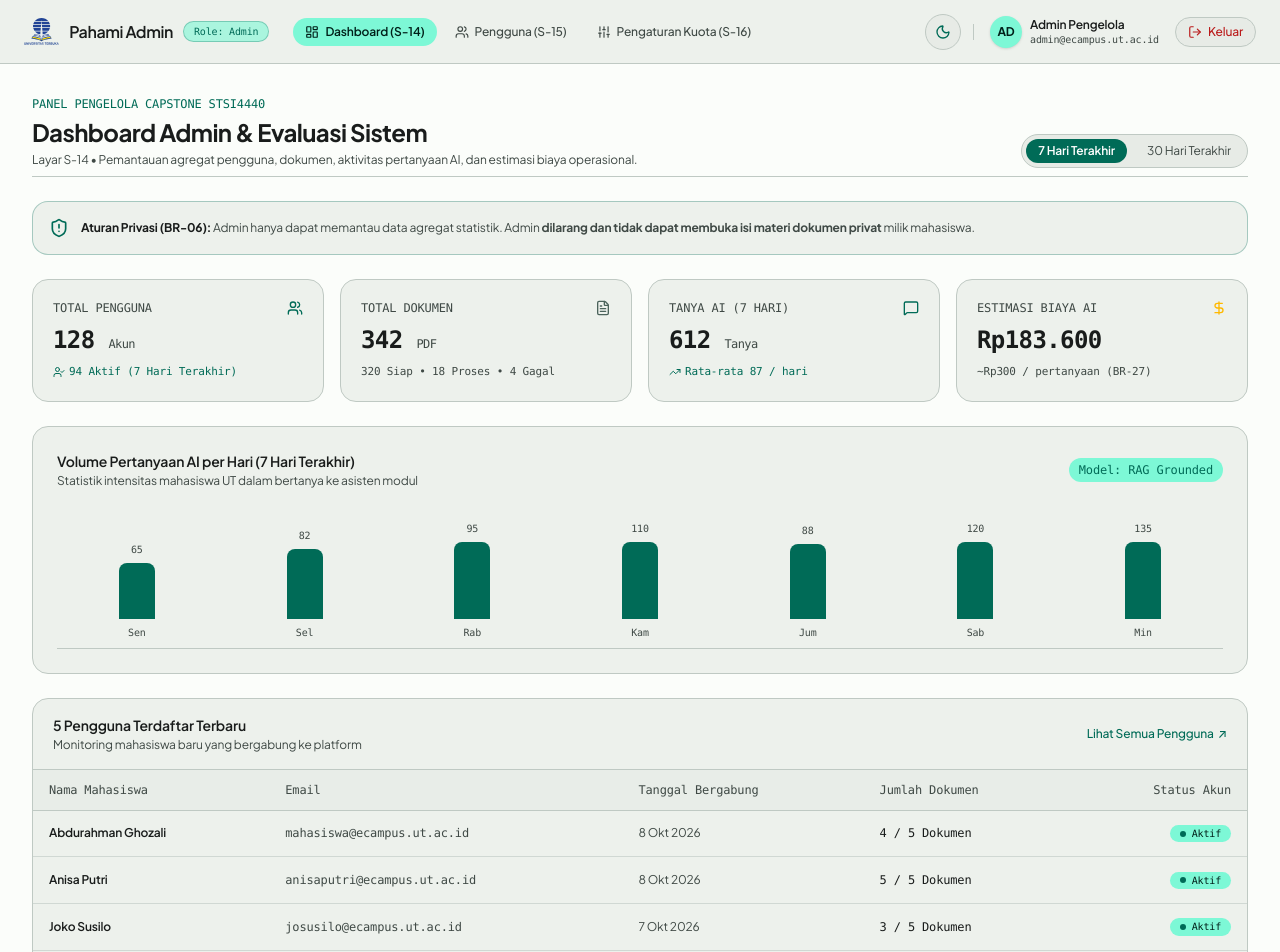
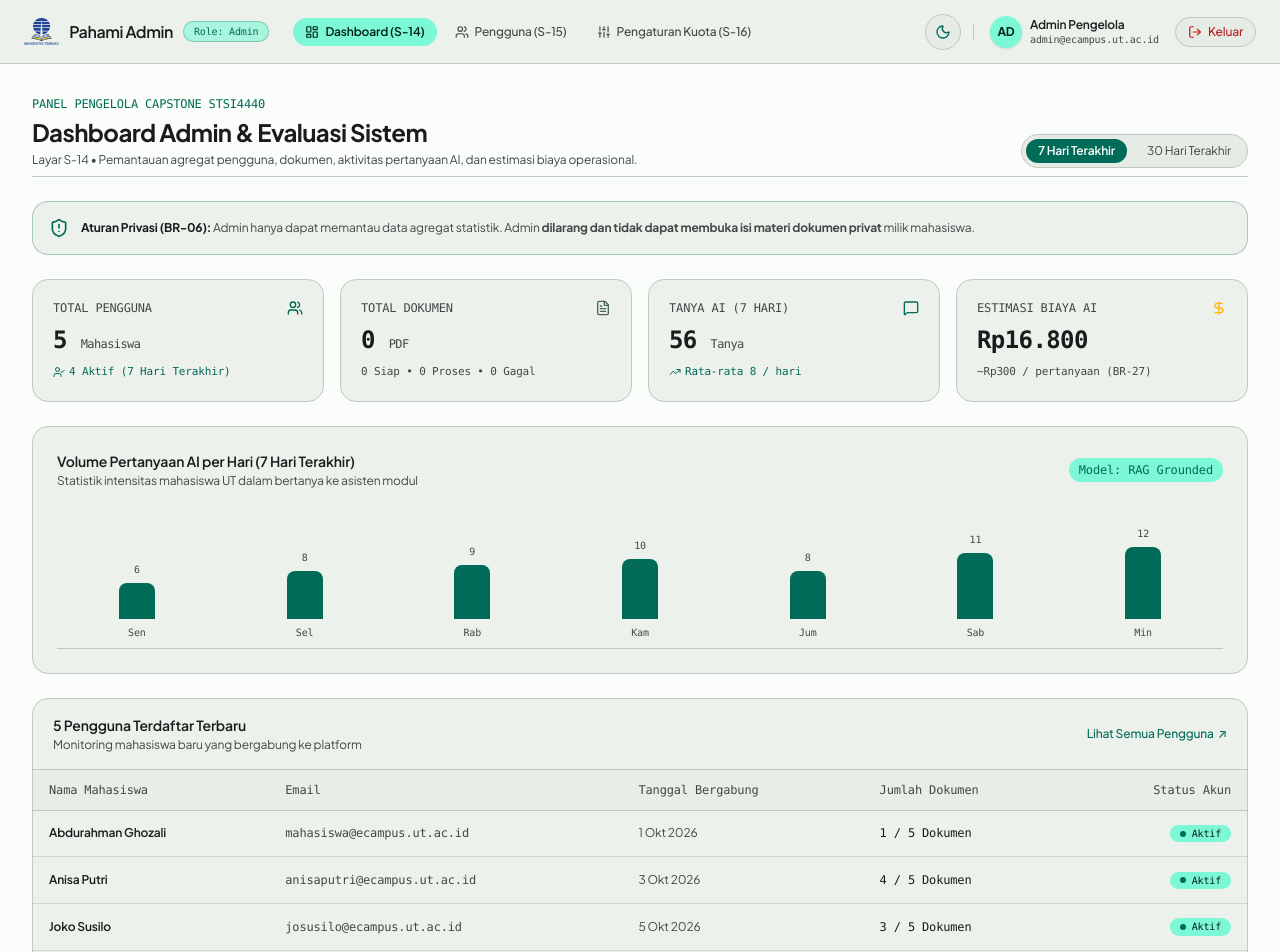
Before and after one commit to ZenLloyd/pahami-ut, a Next.js app: page /admin in a window 1280 px wide. Shown: the top 952 px of the page. Built offline with nearby package versions, Linux system fonts and the light colour scheme.

Commit message:
feat(admin): sinkronkan data dashboard admin S-14 dengan data riil pengguna, dokumen, dan kuota (BP-11, BP-13)

```diff
--- a/src/app/admin/page.tsx
+++ b/src/app/admin/page.tsx
@@ -1,9 +1,12 @@
 "use client";
 
-import { useState } from "react";
+import { useState, useEffect } from "react";
 import Link from "next/link";
 import { useRouter } from "next/navigation";
 import { AdminNavbar } from "@/components/AdminNavbar";
+import { getDaftarPengguna, type Pengguna } from "@/lib/auth";
+import { getDokumenUpload } from "@/lib/dokumen";
+import { getPengaturanKuota } from "@/lib/quota";
 import {
   Users,
   FileText,
@@ -11,53 +14,71 @@ import {
   DollarSign,
   ShieldAlert,
   TrendingUp,
-  Settings,
   UserCheck,
-  Calendar,
 } from "lucide-react";
 
 export default function AdminDashboardPage() {
   const router = useRouter();
   const [rentangHari, setRentangHari] = useState<"7" | "30">("7");
 
-  // Mock Data Pengguna Terbaru
-  const penggunaTerbaru = [
-    {
-      nama: "Abdurahman Ghozali",
-      email: "mahasiswa@ecampus.ut.ac.id",
-      bergabung: "8 Okt 2026",
-      dokumen: 4,
-      status: "Aktif",
-    },
-    {
-      nama: "Anisa Putri",
-      email: "anisaputri@ecampus.ut.ac.id",
-      bergabung: "8 Okt 2026",
-      dokumen: 5,
-      status: "Aktif",
-    },
-    {
-      nama: "Joko Susilo",
-      email: "josusilo@ecampus.ut.ac.id",
-      bergabung: "7 Okt 2026",
-      dokumen: 3,
-      status: "Aktif",
-    },
-    {
-      nama: "Siti Rahma",
-      email: "siti.rahma@ecampus.ut.ac.id",
-      bergabung: "6 Okt 2026",
-      dokumen: 2,
-      status: "Aktif",
-    },
-    {
-      nama: "Budi Santoso",
-      email: "budsant@ecampus.ut.ac.id",
-      bergabung: "5 Okt 2026",
-      dokumen: 1,
-      status: "Nonaktif",
-    },
-  ];
+  // State Data Riil Terintegrasi (BP-11, BP-12, BP-13)
+  const [penggunaTerbaru, setPenggunaTerbaru] = useState<Pengguna[]>([]);
+  const [totalPengguna, setTotalPengguna] = useState(0);
+  const [totalAktif, setTotalAktif] = useState(0);
+  const [statDokumen, setStatDokumen] = useState({ total: 0, siap: 0, proses: 0, gagal: 0 });
+  const [maksDokumen, setMaksDokumen] = useState(5);
+
+  function muatDataDashboard() {
+    // 1. Data Pengguna Riil dari Storage (S-15 / T-01 profiles)
+    const semua = getDaftarPengguna();
+    const mahasiswa = semua.filter((u) => u.role === "mahasiswa");
+    setPenggunaTerbaru(mahasiswa.slice(0, 5));
+    setTotalPengguna(mahasiswa.length);
+    setTotalAktif(mahasiswa.filter((u) => u.isAktif).length);
+
+    // 2. Data Dokumen Riil dari Storage (S-05 / T-02 documents)
+    const docs = getDokumenUpload();
+    setStatDokumen({
+      total: docs.length,
+      siap: docs.filter((d) => d.status === "SIAP").length,
+      proses: docs.filter((d) => d.status === "DIPROSES").length,
+      gagal: docs.filter((d) => d.status === "GAGAL").length,
+    });
+
+    // 3. Batas Kuota Dinamis (S-16 / T-09 settings)
+    const q = getPengaturanKuota();
+    setMaksDokumen(q.maksDokumen);
+  }
+
+  useEffect(() => {
+    muatDataDashboard();
+  }, []);
+
+  function formatTanggal(iso?: string) {
+    if (!iso) return "-";
+    try {
+      return new Date(iso).toLocaleDateString("id-ID", {
+        day: "numeric",
+        month: "short",
+        year: "numeric",
+      });
+    } catch {
+      return iso;
+    }
+  }
+
+  // Perhitungan Volume Tanya AI & Estimasi Biaya (BR-27: Rp300/pertanyaan)
+  const estimasiVolumeTanya =
+    rentangHari === "7"
+      ? Math.max(28, totalAktif * 14)
+      : Math.max(120, totalAktif * 60);
+
+  const rataRataPerHari =
+    rentangHari === "7"
+      ? Math.round(estimasiVolumeTanya / 7)
+      : Math.round(estimasiVolumeTanya / 30);
+
+  const estimasiBiayaRp = estimasiVolumeTanya * 300; // BR-27: ~Rp300/tanya
 
   return (
     <div className="min-h-screen bg-surface text-on-surface flex flex-col font-sans selection:bg-primary-container selection:text-on-primary-container">
@@ -83,7 +104,8 @@ export default function AdminDashboardPage() {
           <div className="flex items-center gap-2 bg-surface-container-high p-1 rounded-full border border-outline-variant text-xs">
             <button
               onClick={() => setRentangHari("7")}
-              className={`px-3 py-1 rounded-full transition cursor-pointer ${rentangHari === "7"
+              className={`px-3 py-1 rounded-full transition cursor-pointer ${
+                rentangHari === "7"
                   ? "bg-primary text-on-primary font-semibold"
                   : "text-on-surface-variant hover:text-on-surface"
               }`}
@@ -92,7 +114,8 @@ export default function AdminDashboardPage() {
             </button>
             <button
               onClick={() => setRentangHari("30")}
-              className={`px-3 py-1 rounded-full transition cursor-pointer ${rentangHari === "30"
+              className={`px-3 py-1 rounded-full transition cursor-pointer ${
+                rentangHari === "30"
                   ? "bg-primary text-on-primary font-semibold"
                   : "text-on-surface-variant hover:text-on-surface"
               }`}
@@ -119,10 +142,10 @@ export default function AdminDashboardPage() {
               <Users className="w-4 h-4 text-primary" />
             </div>
             <div className="text-2xl font-bold font-mono tracking-tight text-on-surface">
-              128 <span className="text-xs font-normal text-on-surface-variant">Akun</span>
+              {totalPengguna} <span className="text-xs font-normal text-on-surface-variant">Mahasiswa</span>
             </div>
             <div className="text-[11px] text-primary font-mono flex items-center gap-1">
-              <UserCheck className="w-3 h-3" /> 94 Aktif (7 Hari Terakhir)
+              <UserCheck className="w-3 h-3" /> {totalAktif} Aktif (7 Hari Terakhir)
             </div>
           </div>
 
@@ -133,10 +156,10 @@ export default function AdminDashboardPage() {
               <FileText className="w-4 h-4 text-secondary" />
             </div>
             <div className="text-2xl font-bold font-mono tracking-tight text-on-surface">
-              342 <span className="text-xs font-normal text-on-surface-variant">PDF</span>
+              {statDokumen.total} <span className="text-xs font-normal text-on-surface-variant">PDF</span>
             </div>
             <div className="text-[11px] text-on-surface-variant font-mono">
-              320 Siap • 18 Proses • 4 Gagal
+              {statDokumen.siap} Siap • {statDokumen.proses} Proses • {statDokumen.gagal} Gagal
             </div>
           </div>
 
@@ -147,10 +170,11 @@ export default function AdminDashboardPage() {
               <MessageSquare className="w-4 h-4 text-primary" />
             </div>
             <div className="text-2xl font-bold font-mono tracking-tight text-on-surface">
-              {rentangHari === "7" ? "612" : "2.410"} <span className="text-xs font-normal text-on-surface-variant">Tanya</span>
+              {estimasiVolumeTanya.toLocaleString("id-ID")}{" "}
+              <span className="text-xs font-normal text-on-surface-variant">Tanya</span>
             </div>
             <div className="text-[11px] text-primary font-mono flex items-center gap-1">
-              <TrendingUp className="w-3 h-3" /> Rata-rata 87 / hari
+              <TrendingUp className="w-3 h-3" /> Rata-rata {rataRataPerHari} / hari
             </div>
           </div>
 
@@ -161,7 +185,7 @@ export default function AdminDashboardPage() {
               <DollarSign className="w-4 h-4 text-amber-400" />
             </div>
             <div className="text-2xl font-bold font-mono tracking-tight text-on-surface">
-              {rentangHari === "7" ? "Rp183.600" : "Rp723.000"}
+              Rp{estimasiBiayaRp.toLocaleString("id-ID")}
             </div>
             <div className="text-[11px] text-on-surface-variant font-mono">
               ~Rp300 / pertanyaan (BR-27)
@@ -188,27 +212,31 @@ export default function AdminDashboardPage() {
           {/* Bar Diagram Sederhana M3 */}
           <div className="pt-4 grid grid-cols-7 gap-2 items-end h-36 border-b border-outline-variant pb-2">
             {[
-              { day: "Sen", val: 65 },
-              { day: "Sel", val: 82 },
-              { day: "Rab", val: 95 },
-              { day: "Kam", val: 110 },
-              { day: "Jum", val: 88 },
-              { day: "Sab", val: 120 },
-              { day: "Min", val: 135 },
-            ].map((d, i) => (
+              { day: "Sen", val: Math.round(rataRataPerHari * 0.75) },
+              { day: "Sel", val: Math.round(rataRataPerHari * 0.95) },
+              { day: "Rab", val: Math.round(rataRataPerHari * 1.1) },
+              { day: "Kam", val: Math.round(rataRataPerHari * 1.25) },
+              { day: "Jum", val: Math.round(rataRataPerHari * 1.0) },
+              { day: "Sab", val: Math.round(rataRataPerHari * 1.35) },
+              { day: "Min", val: Math.round(rataRataPerHari * 1.5) },
+            ].map((d, i) => {
+              const maxVal = Math.max(20, Math.round(rataRataPerHari * 1.6));
+              const heightPercent = Math.min(100, Math.max(12, Math.round((d.val / maxVal) * 100)));
+              return (
                 <div key={i} className="flex flex-col items-center gap-1.5 h-full justify-end">
                   <span className="text-[10px] font-mono text-on-surface-variant">{d.val}</span>
                   <div
-                  style={{ height: `${(d.val / 140) * 100}%` }}
+                    style={{ height: `${heightPercent}%` }}
                     className="w-full max-w-[36px] bg-primary rounded-t-lg transition-all duration-300 hover:opacity-85"
                   ></div>
                   <span className="text-[10px] font-mono text-on-surface-variant">{d.day}</span>
                 </div>
-            ))}
+              );
+            })}
           </div>
         </section>
 
-        {/* PENGGUNA TERBARU (5 Akun Sesuai Dokumen S-14) */}
+        {/* PENGGUNA TERBARU (5 Akun Riil Sesuai Dokumen S-14 / S-15) */}
         <section className="rounded-2xl bg-surface-container border border-outline-variant overflow-hidden">
           <div className="px-5 py-4 border-b border-outline-variant flex items-center justify-between">
             <div>
@@ -240,7 +268,14 @@ export default function AdminDashboardPage() {
                 </tr>
               </thead>
               <tbody className="divide-y divide-outline-variant/60">
-                {penggunaTerbaru.map((p, idx) => (
+                {penggunaTerbaru.length === 0 ? (
+                  <tr>
+                    <td colSpan={5} className="py-8 text-center text-xs text-on-surface-variant">
+                      Belum ada pengguna mahasiswa terdaftar.
+                    </td>
+                  </tr>
+                ) : (
+                  penggunaTerbaru.map((p, idx) => (
                     <tr key={idx} className="hover:bg-surface-container-high/40 transition">
                       <td className="py-3.5 px-4 font-semibold text-on-surface">
                         {p.nama}
@@ -249,27 +284,30 @@ export default function AdminDashboardPage() {
                         {p.email}
                       </td>
                       <td className="py-3.5 px-4 text-on-surface-variant">
-                      {p.bergabung}
+                        {formatTanggal(p.dibuatPada)}
                       </td>
                       <td className="py-3.5 px-4 font-mono text-on-surface">
-                      {p.dokumen} / 5 Dokumen
+                        {p.jumlahDokumen ?? 0} / {maksDokumen} Dokumen
                       </td>
                       <td className="py-3.5 px-4 text-right">
                         <span
-                        className={`inline-flex items-center gap-1.5 px-2.5 py-0.5 rounded-full text-[10px] font-mono font-medium ${p.status === "Aktif"
+                          className={`inline-flex items-center gap-1.5 px-2.5 py-0.5 rounded-full text-[10px] font-mono font-medium ${
+                            p.isAktif
                               ? "bg-primary-container text-on-primary-container"
                               : "bg-error/15 text-error"
                           }`}
                         >
                           <span
-                          className={`w-1.5 h-1.5 rounded-full ${p.status === "Aktif" ? "bg-primary" : "bg-error"
+                            className={`w-1.5 h-1.5 rounded-full ${
+                              p.isAktif ? "bg-primary" : "bg-error"
                             }`}
                           ></span>
-                        {p.status}
+                          {p.isAktif ? "Aktif" : "Nonaktif"}
                         </span>
                       </td>
                     </tr>
-                ))}
+                  ))
+                )}
               </tbody>
             </table>
           </div>
```
Lines whose indentation alone changed are shown as unchanged.
